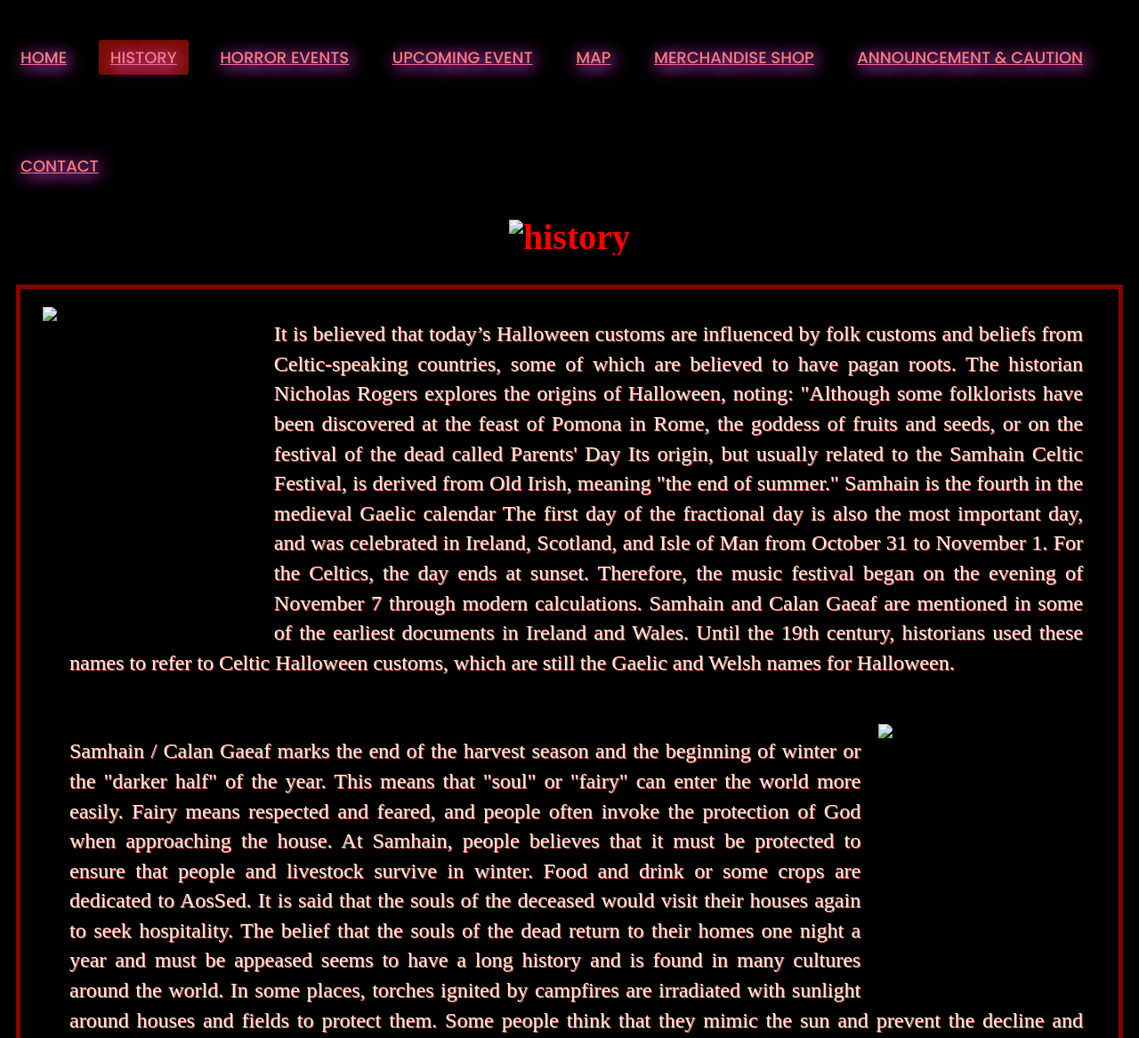
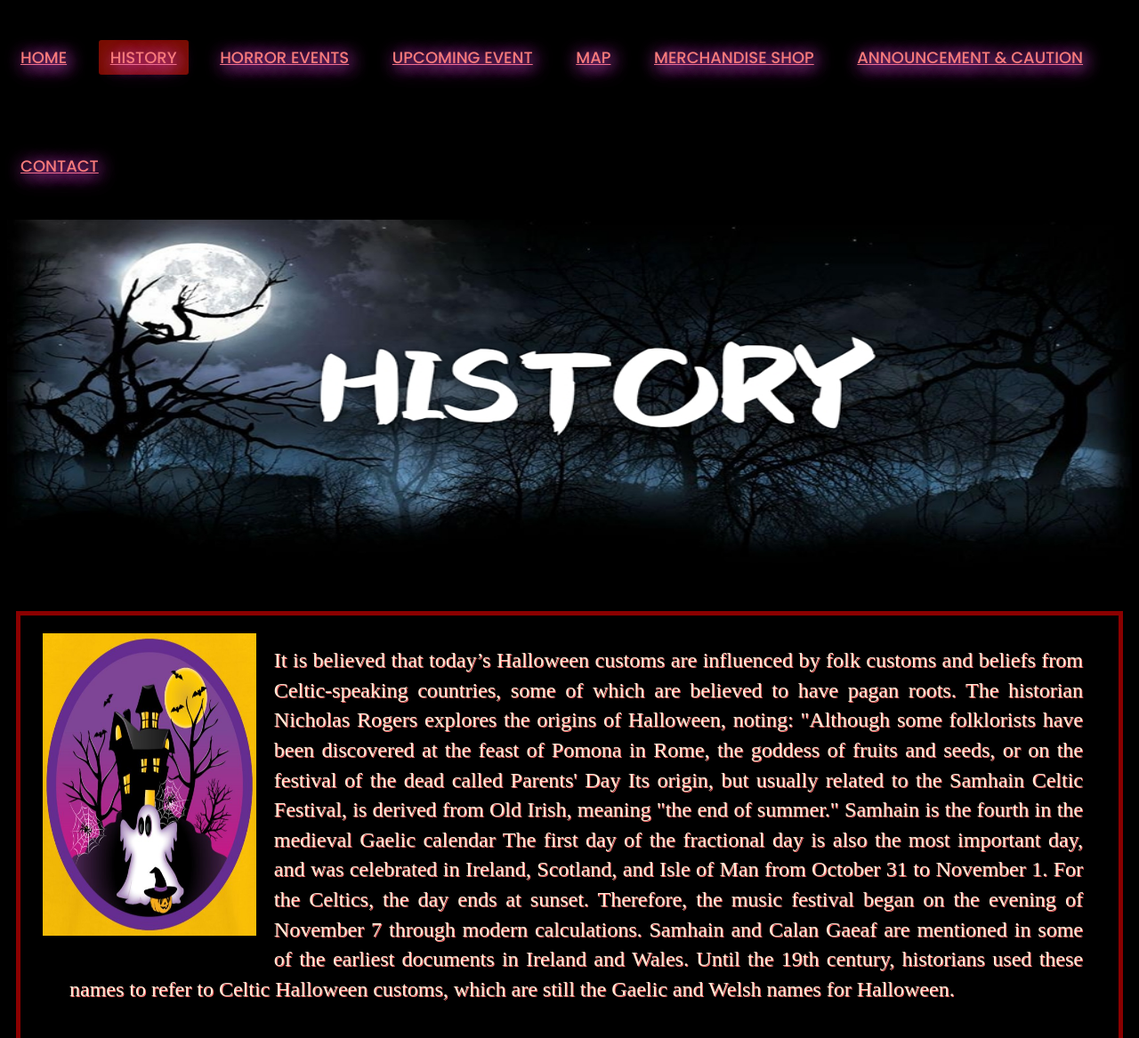
Before and after one commit to JamesHwang3838/HalloweenHorrorNight, a plain HTML site: page history.html in a window 1280 px wide. Shown: the part 125-1292 px from the top of the page at 89% size. Drawn offline with Linux system fonts and the light colour scheme; files that its build step writes are made by us from their sources.

Commit message:
history.html

```diff
--- a/history.html
+++ b/history.html
@@ -3,7 +3,7 @@
 <head>
     <meta charset="UTF-8">
     <meta name="viewport" content="width=device-width, initial-scale=1.0">
-    <link rel="stylesheet" type="text/css" href="css/halloween.css">
+    <link rel="stylesheet" type="text/css" href="halloween.css">
     <script src="https://kit.fontawesome.com/a076d05399.js"></script>
     <title>History of Halloween</title>
 </head>
@@ -25,9 +25,9 @@
             <li><a href="contact.html">Contact</a></li>
         </ul>
     </nav>
-    <section id="container"><h2><img class="cover" src="images/history.jpeg" alt="history" height="400"></h2></section>
+    <section id="container"><h2><img class="cover" src="history.jpeg" alt="history" height="400"></h2></section>
     <div>
-        <img src="images/history1.jpg" alt="stayhome" class="leftImage">
+        <img src="history1.jpg" alt="stayhome" class="leftImage">
         <p>It is believed that today’s Halloween customs are influenced by folk customs and beliefs from Celtic-speaking
            countries, some of which are believed to have pagan roots. The historian Nicholas Rogers explores the origins
            of Halloween, noting: "Although some folklorists have been discovered at the feast of Pomona in Rome, the
@@ -38,7 +38,7 @@
            sunset. Therefore, the music festival began on the evening of November 7 through modern calculations. Samhain and Calan Gaeaf
            are mentioned in some of the earliest documents in Ireland and Wales. Until the 19th century, historians used these names to
            refer to Celtic Halloween customs, which are still the Gaelic and Welsh names for Halloween.</p><br>
-            <img src="images/history2.jpg" alt="stayhome" class="rightImage">
+            <img src="history2.jpg" alt="stayhome" class="rightImage">
         <p> Samhain / Calan Gaeaf marks the end of the harvest season and the beginning of winter or the "darker half" of the year.
             This means that "soul" or "fairy" can enter the world more easily. Fairy means respected and feared, and people often
             invoke the protection of God when approaching the house. At Samhain, people believes that it must be protected to ensure
@@ -47,7 +47,7 @@
             to their homes one night a year and must be appeased seems to have a long history and is found in many cultures around
             the world. In some places, torches ignited by campfires are irradiated with sunlight around houses and fields to protect
             them. Some people think that they mimic the sun and prevent the decline and darkness of winter.</p><br>
-            <img src="images/history3.png" alt="stayhome" class="leftImage">
+            <img src="history3.png" alt="stayhome" class="leftImage">
         <p> Since at least the 16th century, this festival has held mime performances in Ireland, Scotland, Isle of Man and Wales.
             This involves people wearing clothes (or in disguise) from house to house, usually reciting scriptures or songs in
             exchange for food. It may initially be a tradition in which people imitated (or the soul of the dead) and accepted
```
